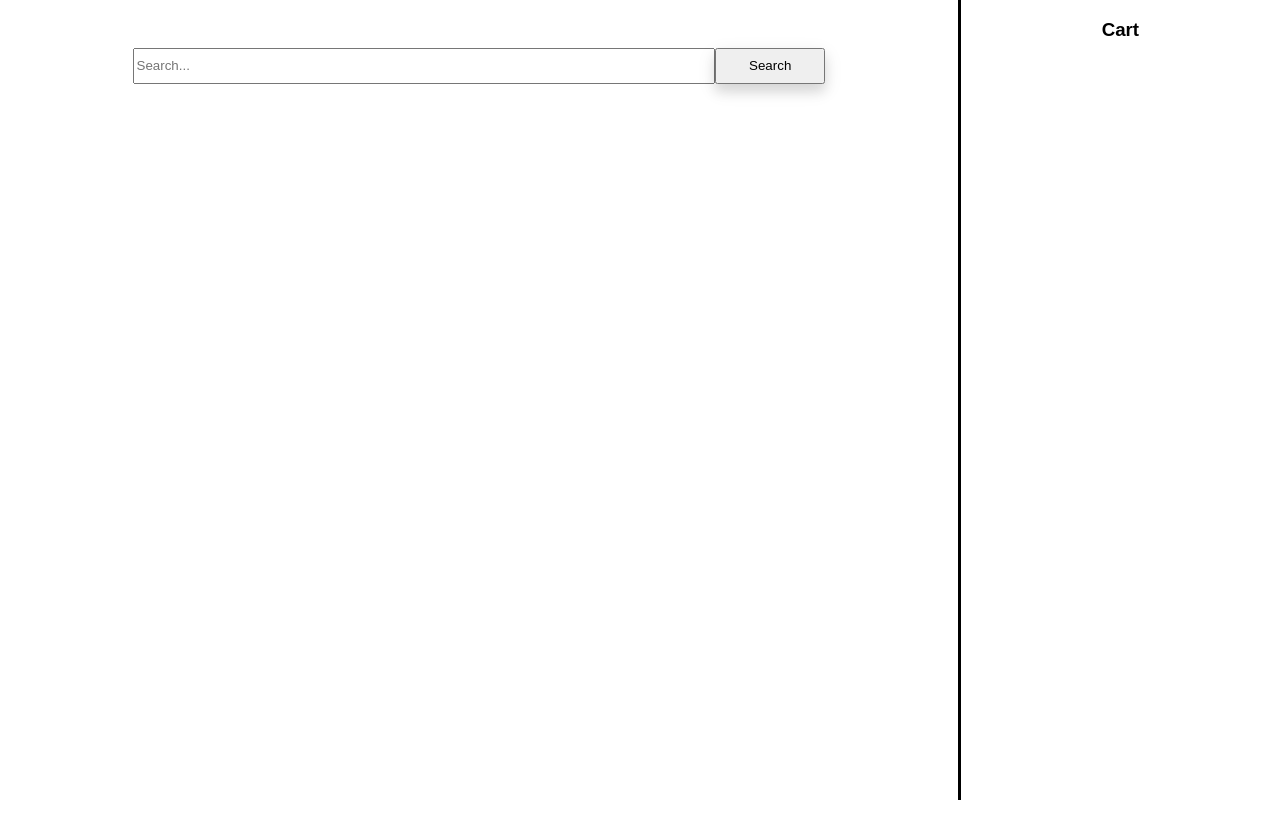
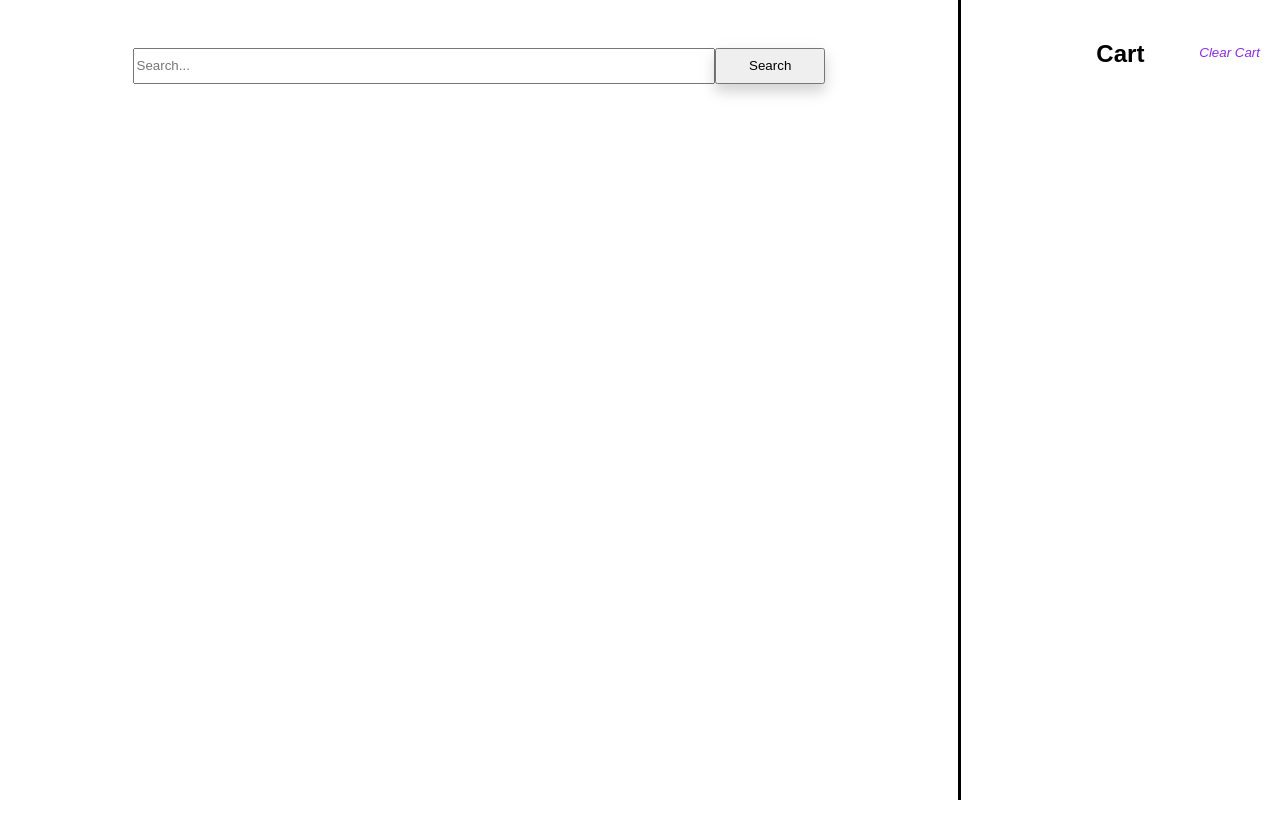
Before and after one commit to uraniumreza/KhojTheSearch, a React (Create React App) app: page / in a window 1280 px wide. Built offline with nearby package versions, Linux system fonts and the light colour scheme.

Commit message:
add clear cart disabled button

```diff
--- a/src/App.css
+++ b/src/App.css
@@ -8,12 +8,15 @@
   height: 100vh;
   width: 25%;
   overflow: auto;
+  padding-top: 20px;
+  position: relative;
 }
 
 .CartItem {
   display: flex;
   flex-direction: row;
   justify-content: space-around;
+  align-items: flex-start;
 }
 
 .ProductSearch {
@@ -64,6 +67,23 @@
   margin-top: 15px;
 }
 
+#borderLessButton {
+  border: none;
+  padding: 0;
+  background: none;
+  font-style: italic;
+  position: absolute;
+  top: 45px;
+  right: 20px;
+  color: blueviolet;
+}
+
+borderLessButton:disabled {
+  border: 1px solid #999999;
+  background-color: #cccccc;
+  color: #666666;
+}
+
 #image {
   padding-bottom: 7px;
 }
--- a/src/App.js
+++ b/src/App.js
@@ -20,11 +20,16 @@ class App extends Component {
     console.log(cartItems);
   };
 
+  clearCart = () => {
+    console.log('Clear Cart Pressed!');
+    this.setState({ cartItems: [] });
+  };
+
   render() {
     return (
       <div className="App">
         <ProductSearch addToCart={this.addToCart} />
-        <Cart cartItems={this.state.cartItems} />
+        <Cart cartItems={this.state.cartItems} clearCart={this.clearCart} />
       </div>
     );
   }
--- a/src/components/Cart.js
+++ b/src/components/Cart.js
@@ -12,11 +12,22 @@ export default class Cart extends Component {
 
   render() {
     const { cartItems } = this.props;
+    let buttonDisabled;
+    if (cartItems.length > 0) buttonDisabled = false;
+    else buttonDisabled = true;
     let collectionOfItems = [];
     collectionOfItems = cartItems.map((item, index) => <CartItem index={index} item={item} />);
     return (
       <div className="Cart">
-        <h3>Cart</h3>
+        <h2>Cart</h2>
+        <button
+          disabled={buttonDisabled}
+          id="borderLessButton"
+          type="button"
+          onClick={() => this.props.clearCart()}
+        >
+          Clear Cart
+        </button>
         {collectionOfItems}
       </div>
     );
```
